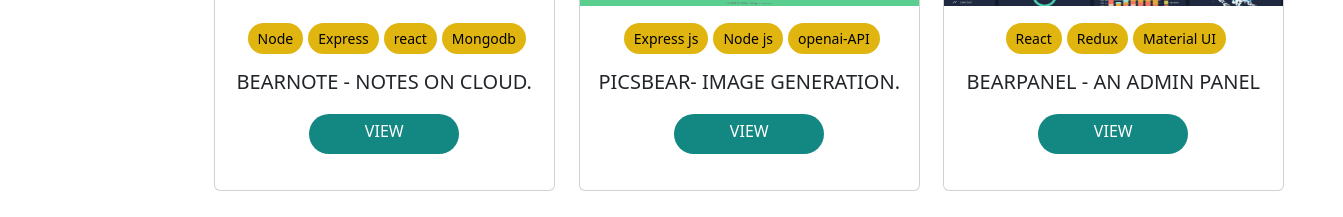
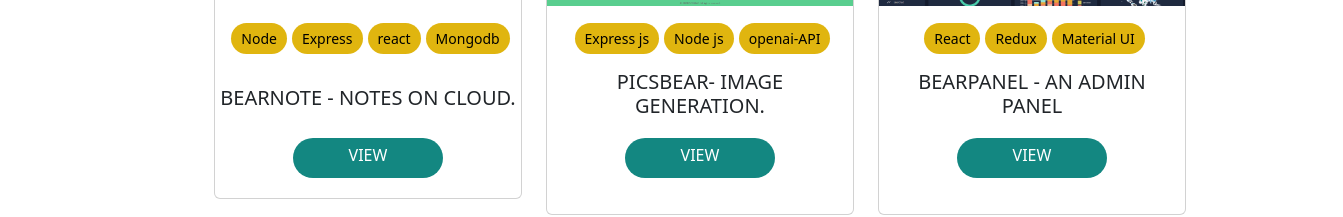
Before and after one commit to shubhamgaur08/myportfolio, a React (Create React App) app: page / in a window 1280 px wide. Shown: the part 2374-2591 px from the top of the page, 1343 px wide, since content can reach past the window. Built offline with nearby package versions, Linux system fonts and the light colour scheme.

Commit message:
4 jan last 2

```diff
--- a/src/pages/Projects/Projects.css
+++ b/src/pages/Projects/Projects.css
@@ -1,10 +1,11 @@
 .project {
   margin: 50px 0px;
   margin-left: 120px;
+
 }
-#projects{
-  width: 98%;
-}
+
+
+
 .project hr {
   color: #138781;
   width: 400px;
@@ -23,6 +24,7 @@
 
 #ads {
   margin: 30px 0px 30px 0px;
+
 }
 
 #ads .card-notify-badge {
--- a/src/pages/Projects/Projects.js
+++ b/src/pages/Projects/Projects.js
@@ -3,7 +3,7 @@
 import Spin from "react-reveal/Spin";
 const Projects = () => {
   return (
-    <>
+    <div className="whole">
       <div className="continer project" id="projects">
         <h2 className="col-12 mt-3 mb-1 text-center text-uppercase">
           MY RECENT PROJECTS
@@ -35,19 +35,31 @@
                   <span className="card-detail-badge">Mongodb</span>
                 </div>
                 <div className="card-body text-center">
-                  <div className="ad-title m-auto">
+                  {/* <div className="ad-title m-auto">
+                    <h5 className="text-uppercase">
+                      BEARNOTE - Notes on cloud.
+                    </h5>
+                  </div> */}
+                  {/* <a target="_blank"
+                    className="ad-btn"
+                    rel="noreferrer"
+                    href="https://bearnote.vercel.app/"
+                  >
+                    View
+                  </a> */}
+                </div>
+                <div className="ad-title m-auto">
                     <h5 className="text-uppercase">
                       BEARNOTE - Notes on cloud.
                     </h5>
                   </div>
-                  <a target="_blank"
+                <a target="_blank"
                     className="ad-btn"
                     rel="noreferrer"
                     href="https://bearnote.vercel.app/"
                   >
                     View
                   </a>
-                </div>
               </div>
             </div>
             <div className="col-md-4">
@@ -106,7 +118,7 @@
           </Spin>
         </div>
       </div>
-    </>
+    </div>
   );
 };
 
```
